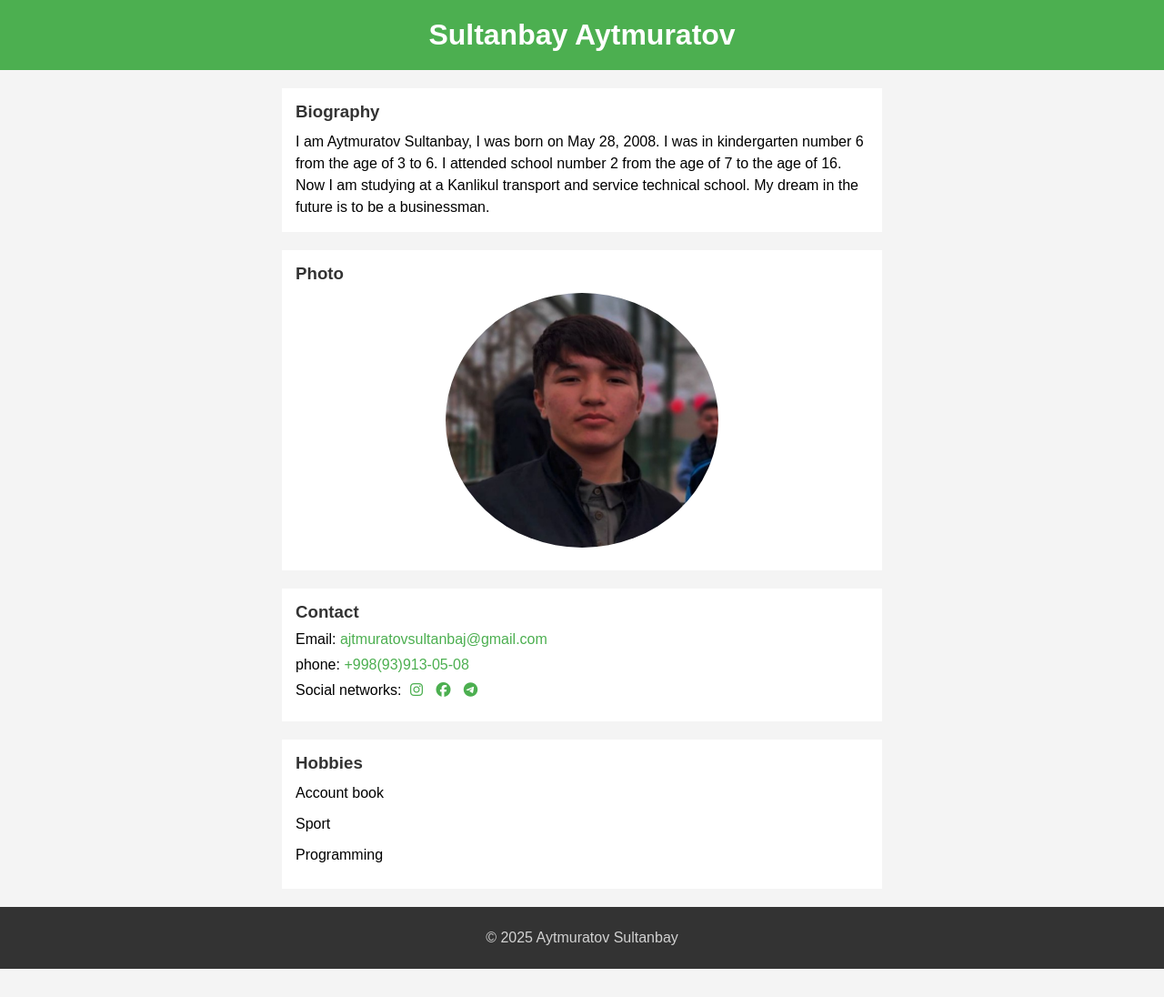
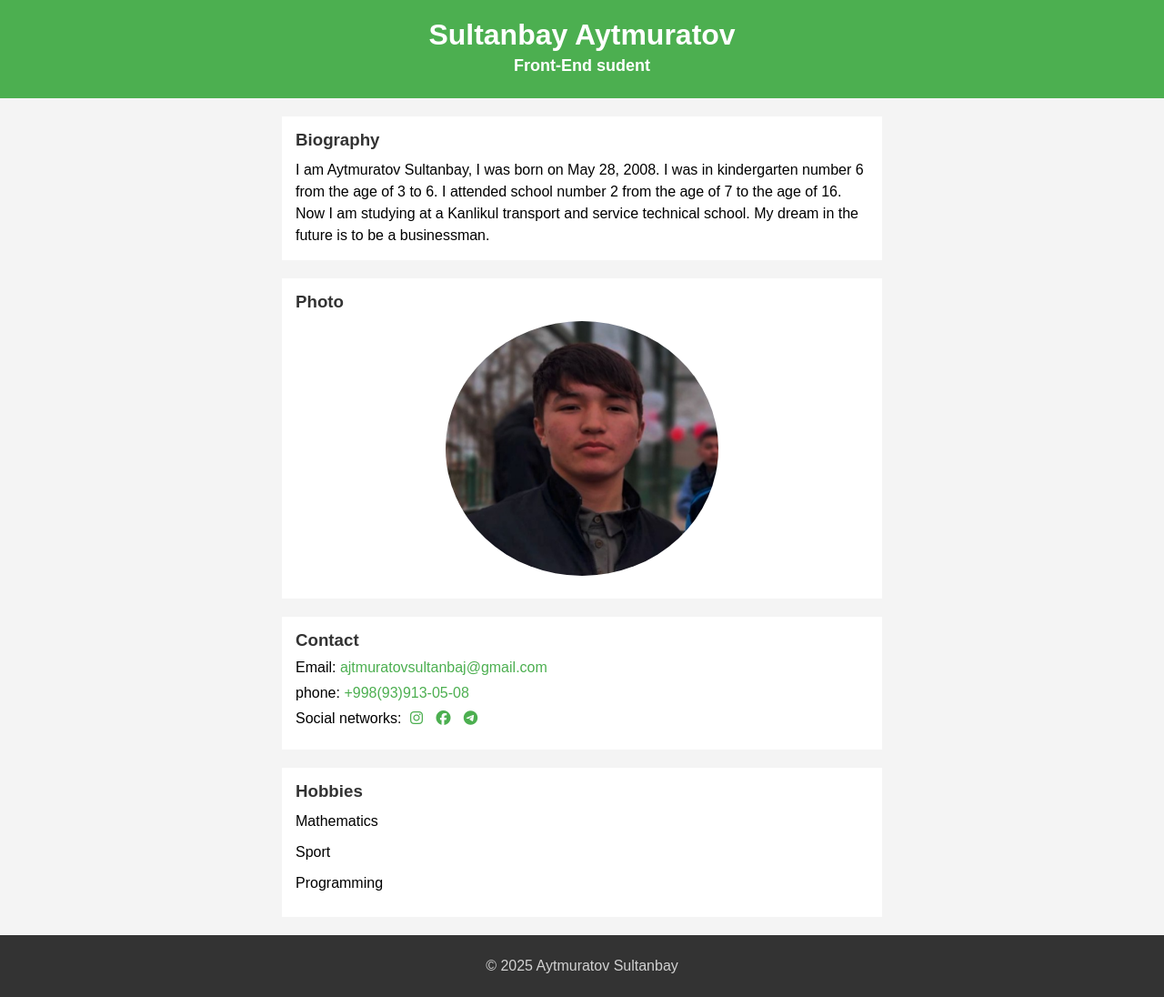
Before and after one commit to AytmuratovSultanbay/firstrepo, a plain HTML site: page index.html in a window 1280 px wide. Shown: the whole page at 91% size. Before the commit the page ends 1065 px from the top, so only its background shows below. Drawn offline with Linux system fonts and the light colour scheme.

Commit message:
Update index.html

```diff
--- a/index.html
+++ b/index.html
@@ -14,6 +14,7 @@ crossorigin="anonymous" referrerpolicy="no-referrer" />
 <body>
     <header>
         <h1>Sultanbay Aytmuratov</h1>
+       <h2>Front-End sudent</h2>
 
     </header>
     <section>
@@ -43,7 +44,7 @@ crossorigin="anonymous" referrerpolicy="no-referrer" />
         <h3>Hobbies</h3>
         <ul>
             <li>
-                <p>Account book</p>
+                <p>Mathematics</p>
             </li>
             <li>
                 <p>Sport</p>
```
